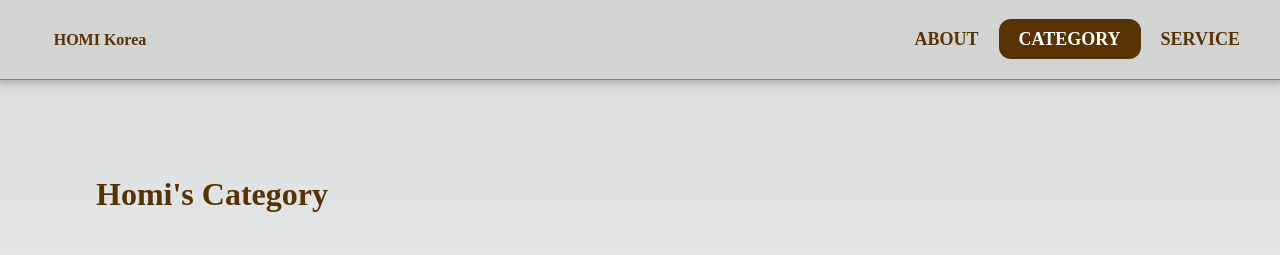
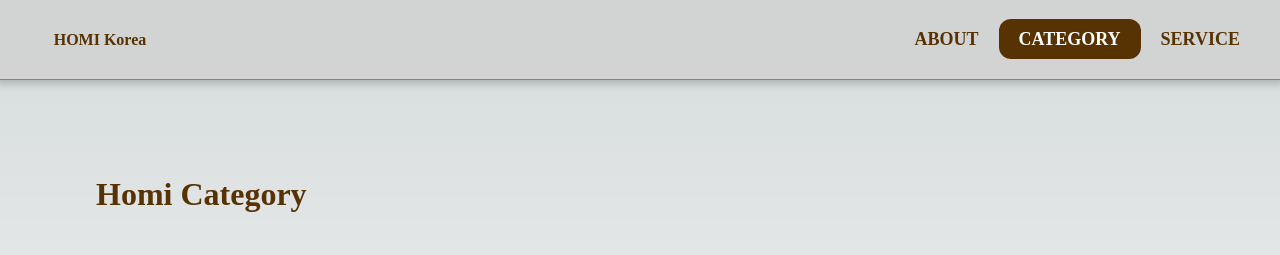
Before and after one commit to k-jin-yoon/homibrand, a Next.js app: page /category in a window 1280 px wide. Shown: the top 255 px of the page. Built offline with nearby package versions, Linux system fonts and the light colour scheme.

Commit message:
약간 수정

```diff
--- a/pages/category.js
+++ b/pages/category.js
@@ -6,7 +6,7 @@ export default function Category(){
     return (
         <div className="container">
             <Seo title="Category" />
-            <h1>Homi's Category</h1>
+            <h1>Homi Category</h1>
             <div className={styles.grid}>
                 <div className={styles.card}>
                     <h2>끼</h2>
--- a/pages/service.js
+++ b/pages/service.js
@@ -6,7 +6,7 @@ export default function Service(){
     return (
         <div className="container">
             <Seo title="Service" />
-            <h1>Homi's Service</h1>
+            <h1>Homi Service</h1>
             {/* 오시는 길 -> 카카오맵 연동 */}
             <div className="service">
                 <h4>서비스</h4>
```
